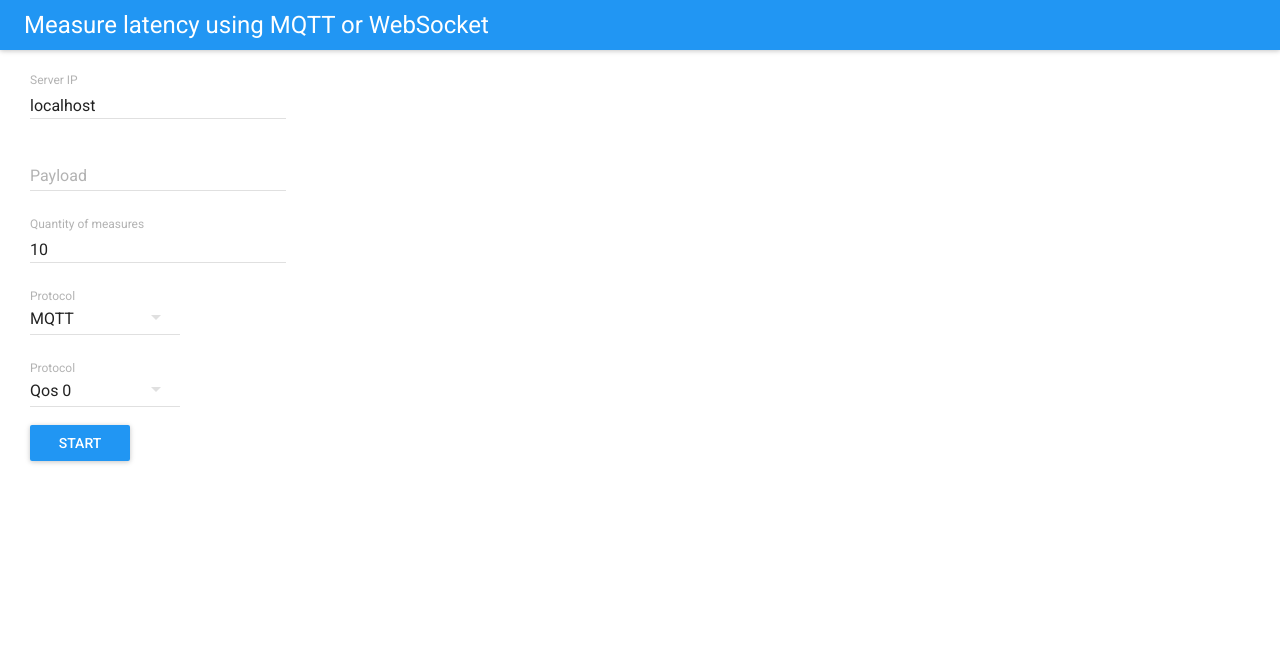
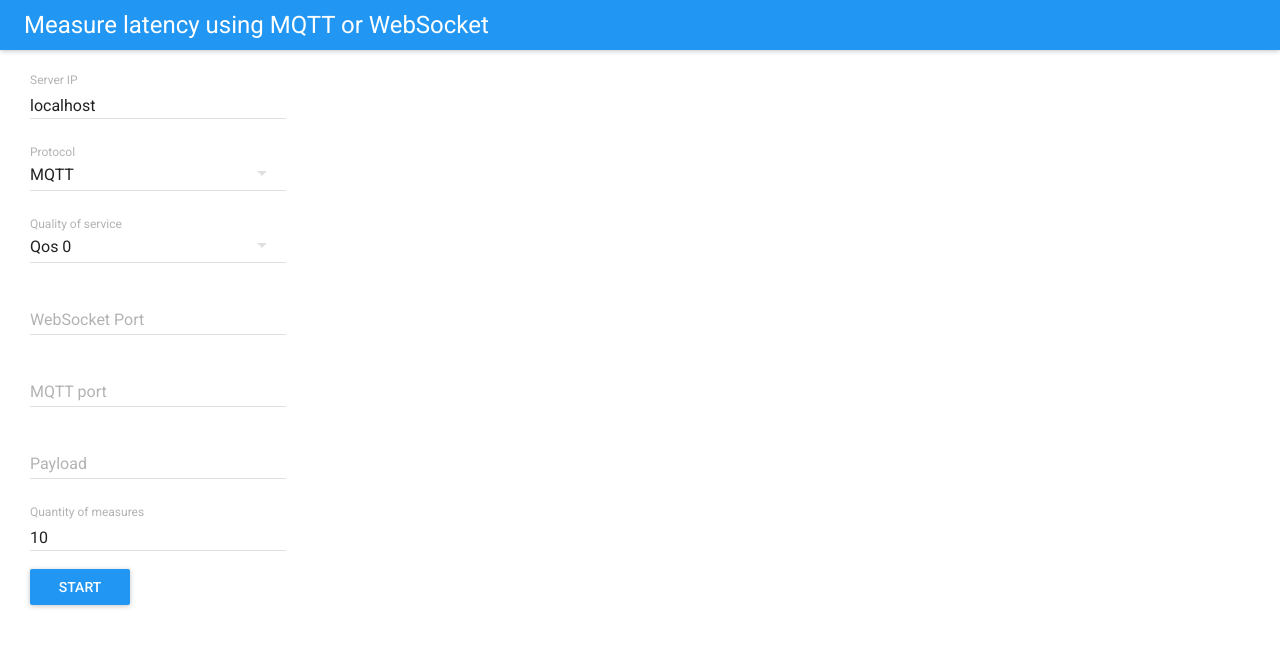
Before and after one commit to guigaoliveira/remote-test, a React (Create React App) app in the folder client/: page / in a window 1280 px wide. Shown: the top 646 px of the page. Built offline with nearby package versions, Linux system fonts and the light colour scheme.

Commit message:
add port input and total

```diff
--- a/client/src/components/results.jsx
+++ b/client/src/components/results.jsx
@@ -10,16 +10,17 @@ import {
   getMedian,
   getMax,
   getMin,
+  getSum,
 } from '../modules/statistics'
 
+const addBorderBottom = { borderBottom: '1px solid rgba(0,0,0,0.1)' }
 const ListOfValues = props => {
   const results = props.items
   const toRender = results.map((item, index) => (
     <div key={index}>
-      <ListItem>
+      <ListItem style={addBorderBottom}>
         {index + 1} - {item} ms
       </ListItem>
-      <Divider />
     </div>
   ))
   const styleBoxResults = {
@@ -53,22 +54,19 @@ const Statistics = props => {
   const median = getMedian(props.items)
   const max = getMax(props.items)
   const min = getMin(props.items)
+  const sum = getSum(props.items)
   return (
     <div>
       <h2>
         Statistics <i style={{ marginLeft: 3 }} className="fas fa-chart-line" />
       </h2>
-      <ListItem>Mean: {mean} ms</ListItem>
-      <Divider />
-      <ListItem>Median: {median} ms</ListItem> <Divider />
-      <ListItem>Variance: {variance} ms</ListItem>
-      <Divider />
-      <ListItem>Standard deviation: {std} ms</ListItem>
-      <Divider />
-      <ListItem>Max: {max} ms</ListItem>
-      <Divider />
-      <ListItem>Min: {min} ms</ListItem>
-      <Divider />
+      <ListItem style={addBorderBottom}>Mean: {mean} ms</ListItem>
+      <ListItem style={addBorderBottom}>Median: {median} ms</ListItem>
+      <ListItem style={addBorderBottom}>Variance: {variance} ms</ListItem>
+      <ListItem style={addBorderBottom}>Standard deviation: {std} ms</ListItem>
+      <ListItem style={addBorderBottom}>Max: {max} ms</ListItem>
+      <ListItem style={addBorderBottom}>Min: {min} ms</ListItem>
+      <ListItem style={addBorderBottom}>Total: {sum} ms</ListItem>
     </div>
   )
 }
--- a/client/src/components/settings.jsx
+++ b/client/src/components/settings.jsx
@@ -26,6 +26,8 @@ class Settings extends Component {
       limit: '10',
       connectError: false,
       qos: 0,
+      wsPort: '8888',
+      mqtPort: '4000',
     }
   }
   setIp = event =>
@@ -42,9 +44,18 @@ class Settings extends Component {
     this.setState({
       limit: event.target.value,
     })
-
+  setWsPort = event =>
+    this.setState({
+      wsPort: event.target.value,
+    })
+  setMqttPort = event =>
+    this.setState({
+      mqttPort: event.target.value,
+    })
   mqttPart = () => {
-    const mqtt = mqttClient.connect(`mqtt://${this.state.ip}:4000`)
+    const mqtt = mqttClient.connect(
+      `mqtt://${this.state.ip}:${this.state.mqttPort}`,
+    )
 
     mqtt.stream.on('error', e => {
       console.log(e)
@@ -88,7 +99,7 @@ class Settings extends Component {
     if (this.ws) {
       this.ws.close()
     }
-    this.ws = new WebSocket(`ws://${this.state.ip}:8888`)
+    this.ws = new WebSocket(`ws://${this.state.ip}:${this.state.wsPort}`)
     const ws = this.ws
     ws.onmessage = ({ data }) => {
       if (data.includes('finishCount')) {
@@ -149,10 +160,42 @@ class Settings extends Component {
           onBlur={this.setIp}
           defaultValue="localhost"
         />
+        <SelectField
+          floatingLabelText="Protocol"
+          value={this.state.protocol}
+          onChange={this.setProtocol}
+        >
+          <MenuItem value={1} primaryText="MQTT" />
+          <MenuItem value={2} primaryText="WebSocket" />
+        </SelectField>
+        {this.state.protocol === 1 && (
+          <SelectField
+            floatingLabelText="Quality of service"
+            value={this.state.qos}
+            onChange={this.setQos}
+          >
+            <MenuItem value={0} primaryText="Qos 0" />
+            <MenuItem value={1} primaryText="Qos 1" />
+          </SelectField>
+        )}
+        <TextField
+          hintText="WebSocket Port"
+          floatingLabelText="WebSocket Port"
+          type="text"
+          onBlur={this.setWsPort}
+        />
+        <TextField
+          hintText="MQTT port"
+          floatingLabelText="MQTT port"
+          type="text"
+          onBlur={this.setMqttPort}
+        />
         <TextField
           hintText="Payload"
           floatingLabelText="Payload"
           type="text"
+          multiLine
+          rowsMax={3}
           onBlur={this.setPayload}
         />
         <TextField
@@ -162,26 +205,6 @@ class Settings extends Component {
           onBlur={this.setLimit}
           defaultValue="10"
         />
-        <SelectField
-          floatingLabelText="Protocol"
-          value={this.state.protocol}
-          onChange={this.setProtocol}
-          style={{ width: 150 }}
-        >
-          <MenuItem value={1} primaryText="MQTT" />
-          <MenuItem value={2} primaryText="WebSocket" />
-        </SelectField>
-        {this.state.protocol === 1 && (
-          <SelectField
-            floatingLabelText="Protocol"
-            value={this.state.qos}
-            onChange={this.setQos}
-            style={{ width: 150 }}
-          >
-            <MenuItem value={0} primaryText="Qos 0" />
-            <MenuItem value={1} primaryText="Qos 1" />
-          </SelectField>
-        )}
         <RaisedButton
           label="Start"
           primary
--- a/client/src/modules/statistics.js
+++ b/client/src/modules/statistics.js
@@ -1,10 +1,14 @@
-export function getMean(array) {
+export function getSum(array) {
   let sum = 0
   let len = array.length
   for (let i = 0; i < len; i++) {
     sum += array[i]
   }
-  return (sum / len).toFixed(6)
+  return sum.toFixed(6)
+}
+export function getMean(array) {
+  const sum = getSum(array)
+  return (sum / array.length).toFixed(6)
 }
 
 export function getVariance(array, mean) {
```
